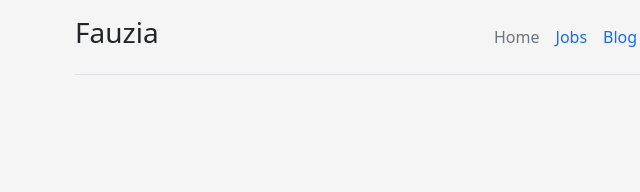
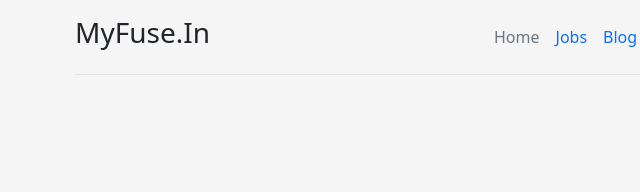
Before and after one commit to fauzia-02/InFuse.In, a plain HTML site: page index.html in a window 1280 px wide. Shown: the top 192 px of the page, 7-647 px from the left. Drawn offline with nearby package versions, Linux system fonts and the light colour scheme.

Commit message:
header restored

```diff
--- a/index.html
+++ b/index.html
@@ -25,7 +25,7 @@
     <div class="container">
         <header class="d-flex flex-wrap align-items-center justify-content-center justify-content-md-between py-3 mb-4 border-bottom">
           <div class="col-md-3 mb-2 mb-md-0">
-            <h3>Fauzia</h3>
+            <h3>MyFuse.In</h3>
             <!-- <a href="/" class="d-inline-flex link-body-emphasis text-decoration-none">
               <svg class="bi" width="40" height="32" role="img" aria-label="Bootstrap"><use xlink:href="#bootstrap"></use></svg>
             </a> -->
```
